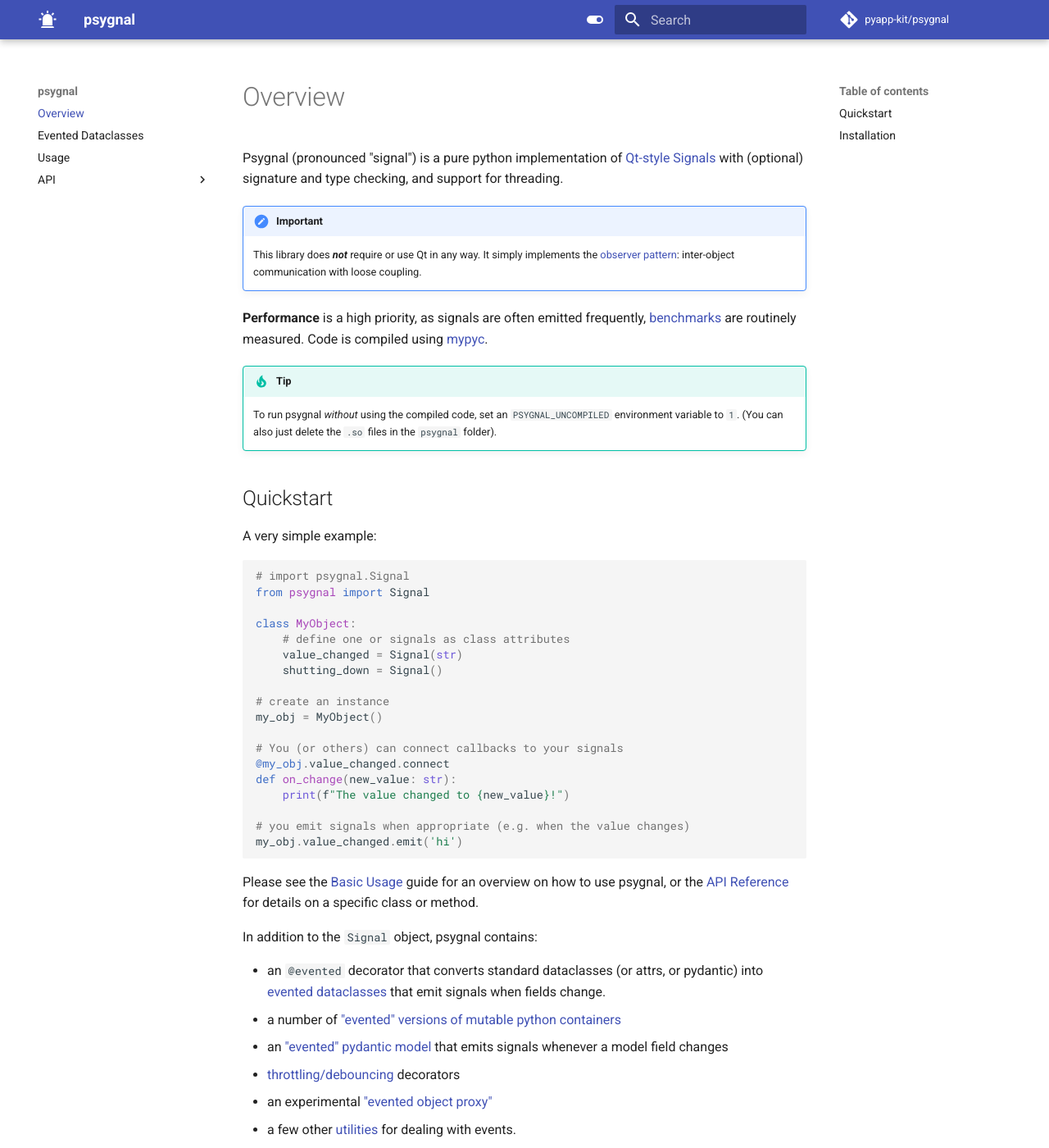
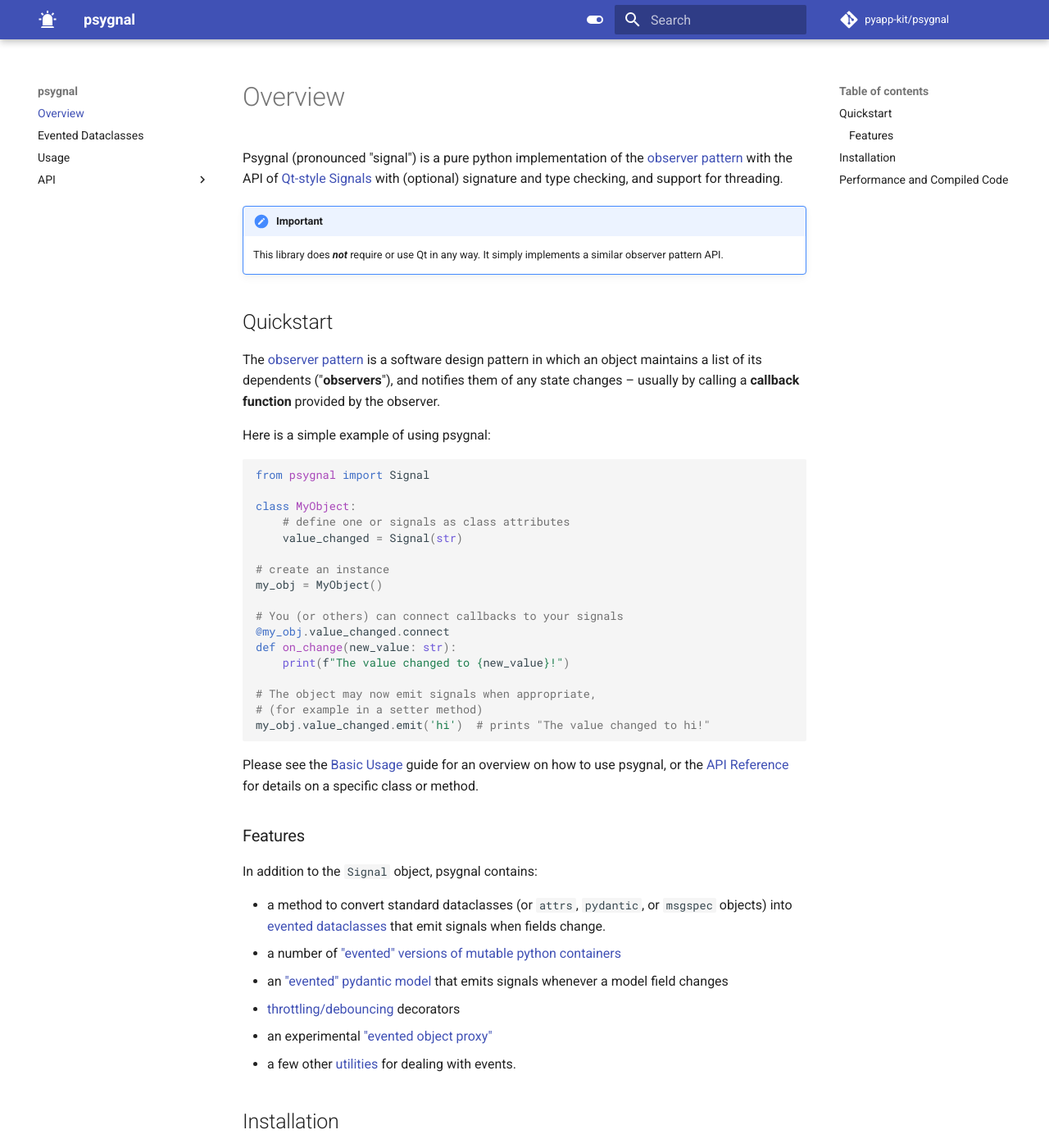
Before and after one commit to pyapp-kit/psygnal, an MkDocs documentation site: the page built from docs/index.md, in a window 1280 px wide and 1400 px high. Shown: the whole window at 82% size. Built offline with MkDocs 1.6.1 and Material for MkDocs 9.7.7, drawn with Linux system fonts in a browser that asks for light colours; comment, search, counter and statistics services are not loaded; some of the changed text lies outside the part shown.

Commit message:
refactor: remove PSYGNAL_UNCOMPILED flag. (#183)
* fix: trying to fix uncompiled flag

* refactor: removing uncompiled flag

* test: change test

* test: add tests

* docs: fix quotes

* fix: add back typing for evented model

* docs: more docs updates

* test: skip on windows

* test: change skip

````diff
--- a/docs/index.md
+++ b/docs/index.md
@@ -1,36 +1,27 @@
 # Overview
 
-Psygnal (pronounced "signal") is a pure python implementation of
-[Qt-style Signals](https://doc.qt.io/qt-5/signalsandslots.html) with
-(optional) signature and type checking, and support for threading.
+Psygnal (pronounced "signal") is a pure python implementation of the [observer
+pattern](https://en.wikipedia.org/wiki/Observer_pattern) with the API of
+[Qt-style Signals](https://doc.qt.io/qt-5/signalsandslots.html) with (optional)
+signature and type checking, and support for threading.
 
 !!! important
 
     This library does ***not*** require or use Qt in any way.
-    It simply implements the [observer pattern](https://en.wikipedia.org/wiki/Observer_pattern): inter-object communication with loose coupling.
-
-**Performance** is a high priority, as signals are often emitted frequently,
-[benchmarks](https://www.talleylambert.com/psygnal/) are routinely measured.
-Code is compiled using [mypyc](https://mypyc.readthedocs.io/en/latest/index.html).
-
-!!! tip
-
-    To run psygnal *without* using the compiled code, set an
-    `PSYGNAL_UNCOMPILED` environment variable to `1`.
-    (You can also just delete the `.so` files in the `psygnal` folder).
+    It simply implements a similar observer pattern API.
 
 ## Quickstart
 
-A very simple example:
+The [observer pattern](https://en.wikipedia.org/wiki/Observer_pattern) is a software design pattern in which an object maintains a list of its dependents ("**observers**"), and notifies them of any state changes – usually by calling a **callback function** provided by the observer.
+
+Here is a simple example of using psygnal:
 
 ```python
-# import psygnal.Signal
 from psygnal import Signal
 
 class MyObject:
     # define one or signals as class attributes
     value_changed = Signal(str)
-    shutting_down = Signal()
 
 # create an instance
 my_obj = MyObject()
@@ -40,20 +31,25 @@
 def on_change(new_value: str):
     print(f"The value changed to {new_value}!")
 
-# you emit signals when appropriate (e.g. when the value changes)
-my_obj.value_changed.emit('hi')
+# The object may now emit signals when appropriate,
+# (for example in a setter method)
+my_obj.value_changed.emit('hi')  # prints "The value changed to hi!"
 ```
 
 Please see the [Basic Usage](usage.md) guide for an overview on how to use psygnal,
 or the [API Reference](API/index.md) for details on a specific class or method.
 
+### Features
+
 In addition to the `Signal` object, psygnal contains:
 
-- an `@evented` decorator that converts standard dataclasses (or attrs, or
-  pydantic) into [evented dataclasses](dataclasses.md) that emit signals when
+- a method to convert standard dataclasses (or `attrs`, `pydantic`, or `msgspec`
+  objects) into [evented dataclasses](dataclasses.md) that emit signals when
   fields change.
-- a number of ["evented" versions of mutable python containers](API/containers.md)
-- an ["evented" pydantic model](API/model.md) that emits signals whenever a model field changes
+- a number of ["evented" versions of mutable python
+  containers](API/containers.md)
+- an ["evented" pydantic model](API/model.md) that emits signals whenever a
+  model field changes
 - [throttling/debouncing](API/throttler.md) decorators
 - an experimental ["evented object proxy"](API/proxy.md)
 - a few other [utilities](API/utilities.md) for dealing with events.
@@ -71,3 +67,28 @@
 ```sh
 conda install -c conda-forge psygnal
 ```
+
+## Performance and Compiled Code
+
+**Performance** is a high priority, as signals are often emitted frequently,
+[benchmarks](https://pyapp-kit.github.io/psygnal/) are routinely measured and
+[tested during ci](https://codspeed.io/pyapp-kit/psygnal).
+
+Code is compiled using [mypyc](https://mypyc.readthedocs.io/en/latest/index.html).
+
+!!! tip
+
+    To run psygnal *without* using the compiled code, run:
+
+    ```bash
+    python -c "import psygnal.utils; psygnal.utils.decompile()"
+    ```
+
+    To return the compiled version, run:
+
+    ```bash
+    python -c "import psygnal.utils; psygnal.utils.recompile()"
+    ```
+
+    *These commands rename the compiled files, and require write
+    permissions to the psygnal source directory*
````
Also changed, not shown: README.md (+35 -12 lines), src/psygnal/__init__.py (+17 -42 lines), 7 other files.
